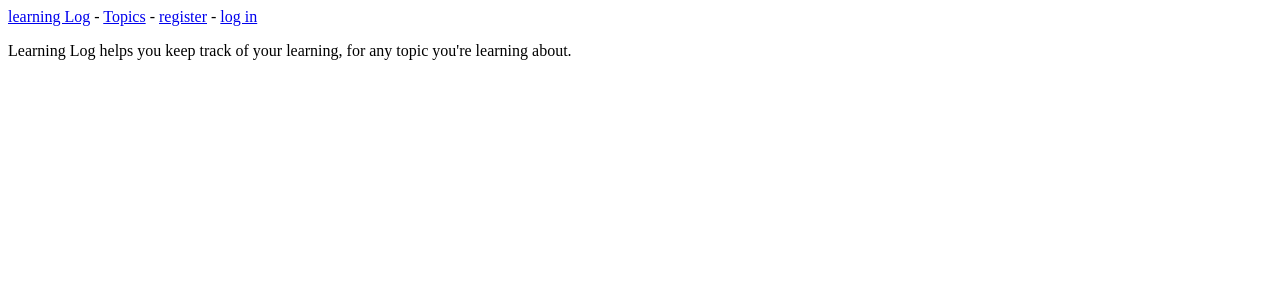
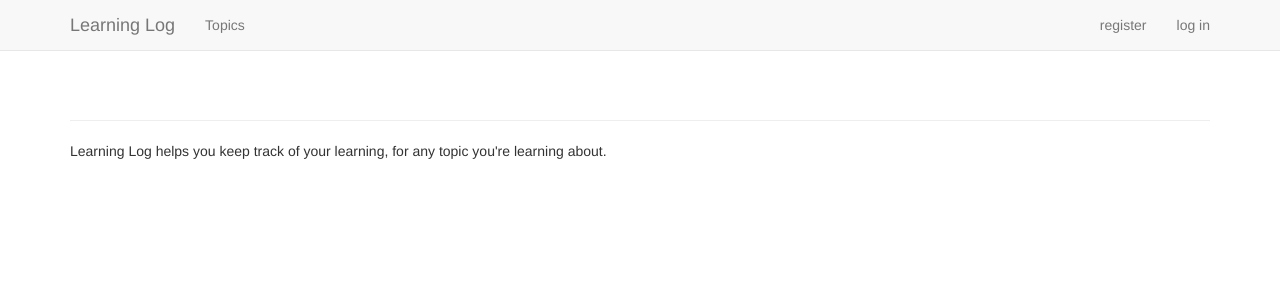
Before and after one commit to lipengfeii2010/learning_log, a Django app: page / in a window 1280 px wide. Shown: the top 300 px of the page. Run offline with Django 3.2, Linux system fonts and the light colour scheme; some libraries are stand-ins or nearby versions.

Commit message:
201906211710

```diff
--- a/learning_logs/templates/learning_logs/base.html
+++ b/learning_logs/templates/learning_logs/base.html
@@ -1,13 +1,58 @@
-<p>
-    <a href="{% url 'learning_logs:index' %}">learning Log</a> -
-    <a href="{% url 'learning_logs:topics' %}">Topics</a> -
-    {% if user.is_authenticated %}
-      Hello,{{ user.username }}.
-      <a href="{% url 'users:logout' %}">log out</a>
-    {% else %}
-      <a href="{% url 'users:register' %}">register</a> -
-      <a href="{% url 'users:login' %}">log in</a>
-    {% endif %}
-</p>
+{% load bootstrap3 %}
 
-{% block content %}{% endblock content %}
+<!DOCTYPE html>
+<html lang="en">
+  <head>
+      <meta charset="utf-8">
+      <meta http-equiv="X-UA-Compatible" content="IE=edge">
+      <meta name="viewport" content="width=device-width, initial-scale=1">
+
+      <title>Learning Log</title>
+
+      {% bootstrap_css %}
+      {% bootstrap_javascript %}
+
+  </head>
+
+  <body>
+
+      <!--Static navbar -->
+      <nav class="navbar navbar-default navbar-static-top">
+          <div class="container">
+
+              <div class="navbar-header">
+                  <button type="button" class="navbar-toggle collapsed"
+                          data-toggle="collapse" data-target="#navbar"
+                          aria-expanded="false" aria-controls="navbar">
+                  </button>
+                  <a class="navbar-brand" href="{% url 'learning_logs:index' %}">
+                      Learning Log</a>
+              </div>
+              <div id="navbar" class="navbar-collapse collapse">
+                  <ul class="nav navbar-nav">
+                      <li><a href="{% url 'learning_logs:topics' %}">Topics</a></li>
+                  </ul>
+
+                  <ul class="nav navbar-nav navbar-right">
+                      {% if user.is_authenticated %}
+                        <li><a>Hello,{{ user.username }}.</a></li>
+                        <li><a href="{% url 'users:logout' %}">log out</a></li>
+                      {% else %}
+                        <li><a href="{% url 'users:register' %}">register</a></li>
+                        <li><a href="{% url 'users:login' %}">log in</a></li>
+                      {% endif %}
+                  </ul>
+              </div><!--/.nav-collapse -->
+          </div>
+      </nav>
+      <div class="container">
+
+          <div class="page-header">
+              {% block header %}{% endblock header %}
+          </div>
+          <div>
+              {% block content %}{% endblock content %}
+          </div>
+      </div> <!-- /container -->
+  </body>
+</html>
--- a/learning_logs/views.py
+++ b/learning_logs/views.py
@@ -1,5 +1,5 @@
 from django.shortcuts import render
-from django.http import HttpResponseRedirect
+from django.http import HttpResponseRedirect, Http404
 from django.core.urlresolvers import reverse
 from .models import Topic, Entry
 from .forms import TopicForm, EntryForm
@@ -12,7 +12,7 @@ def index(request):
 @login_required
 def topics(request):
     """显示所有的主题"""
-    topics = Topic.objects.order_by('date_added')
+    topics = Topic.objects.filter(owner=request.user).order_by('date_added')
     context = {'topics': topics}
     return render(request, 'learning_logs/topics.html', context)
 
@@ -20,6 +20,9 @@ def topics(request):
 def topic(request, topic_id):
     """显示单个主题及其所有的条目"""
     topic = Topic.objects.get(id=topic_id)
+    # 确认请求的主题属于当前用户
+    if topic.owner != request.user:
+        raise Http404
     entries = topic.entry_set.order_by('-date_added')
     context = {'topic': topic, 'entries': entries}
     return render(request, 'learning_logs/topic.html', context)
@@ -34,7 +37,9 @@ def new_topic(request):
         # POST提交的数据，对数据进行处理
         form = TopicForm(request.POST)
         if form.is_valid():
-            form.save()
+            new_topic = form.save(commit=False)
+            new_topic.owner = request.user
+            new_topic.save()
             return HttpResponseRedirect(reverse('learning_logs:topics'))
 
     context = {'form': form}
@@ -66,6 +71,8 @@ def edit_entry(request, entry_id):
     """编辑既有条目"""
     entry = Entry.objects.get(id=entry_id)
     topic = entry.topic
+    if topic.owner != request.user:
+        raise Http404
 
     if request.method != 'POST':
         # 初次请求，使用当前条目填充表单
```
Also changed, not shown: learning_log/settings.py (+8 -0 lines).
